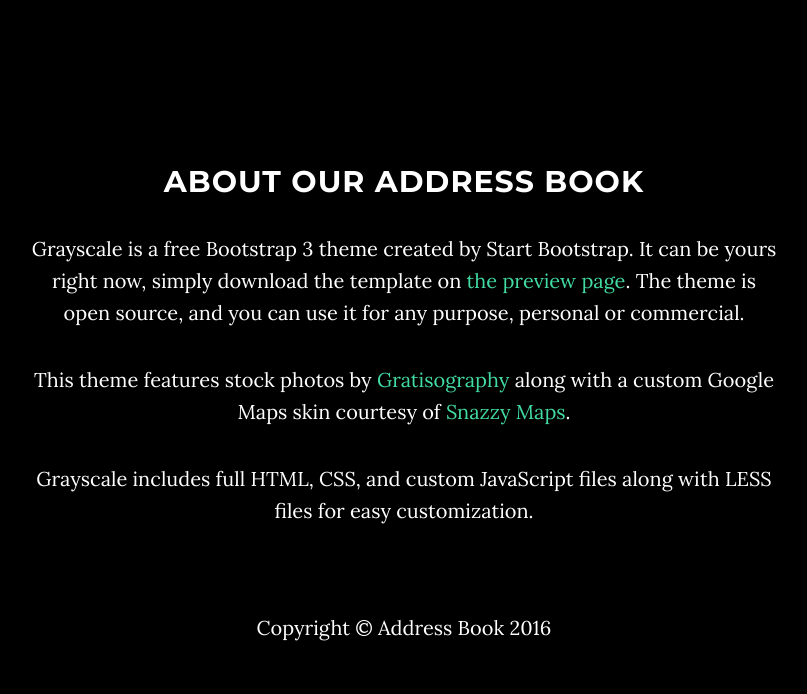
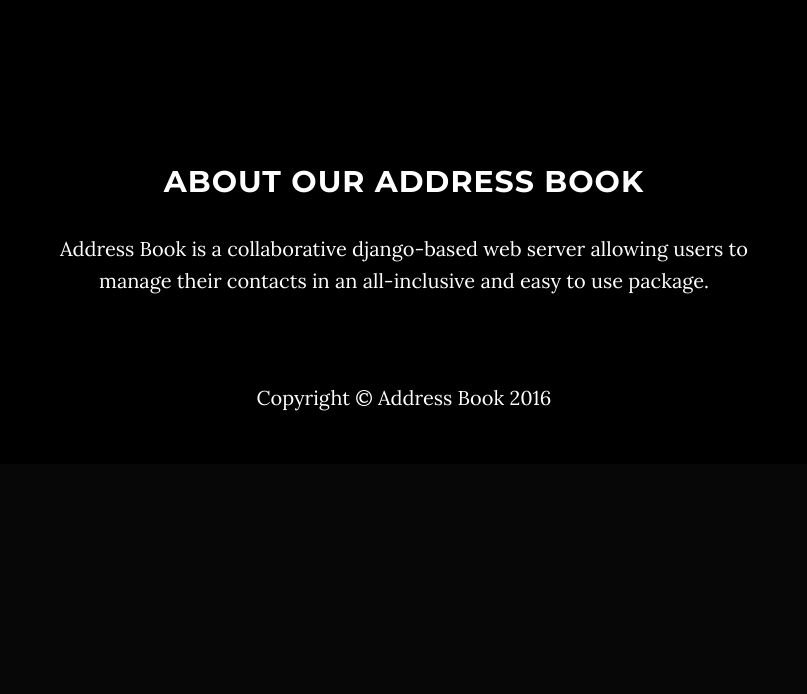
Before and after one commit to zackbrown27/DjangoProject, a Django app: page / in a window 1280 px wide. Shown: the part 885-1579 px from the top of the page, without its empty margins (236-1043 px from the left). After the commit the page ends 1296 px from the top, so only its background shows below. Run offline with Django 3.2, Linux system fonts and the light colour scheme; some libraries are stand-ins or nearby versions.

Commit message:
fixed about section

```diff
--- a/contactbook/contacts/templates/contacts/index.html
+++ b/contactbook/contacts/templates/contacts/index.html
@@ -91,9 +91,8 @@
         <div class="row">
             <div class="col-lg-8 col-lg-offset-2">
                 <h2>About Our Address Book</h2>
-                <p>Grayscale is a free Bootstrap 3 theme created by Start Bootstrap. It can be yours right now, simply download the template on <a href="http://startbootstrap.com/template-overviews/grayscale/">the preview page</a>. The theme is open source, and you can use it for any purpose, personal or commercial.</p>
-                <p>This theme features stock photos by <a href="http://gratisography.com/">Gratisography</a> along with a custom Google Maps skin courtesy of <a href="http://snazzymaps.com/">Snazzy Maps</a>.</p>
-                <p>Grayscale includes full HTML, CSS, and custom JavaScript files along with LESS files for easy customization.</p>
+                <p>Address Book is a collaborative django-based web server
+                allowing users to manage their contacts in an all-inclusive and easy to use package.</p>
             </div>
         </div>
     </section>
```
